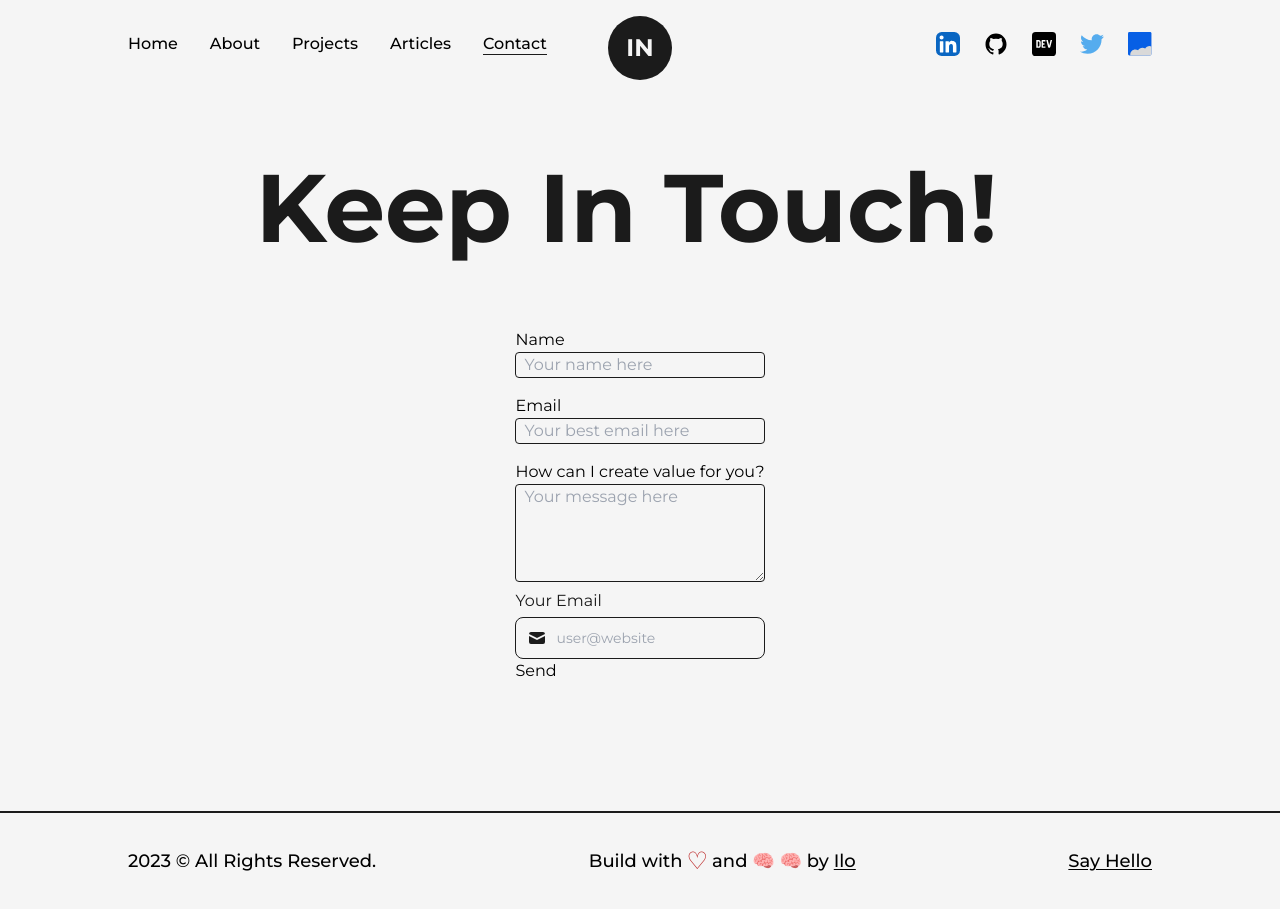
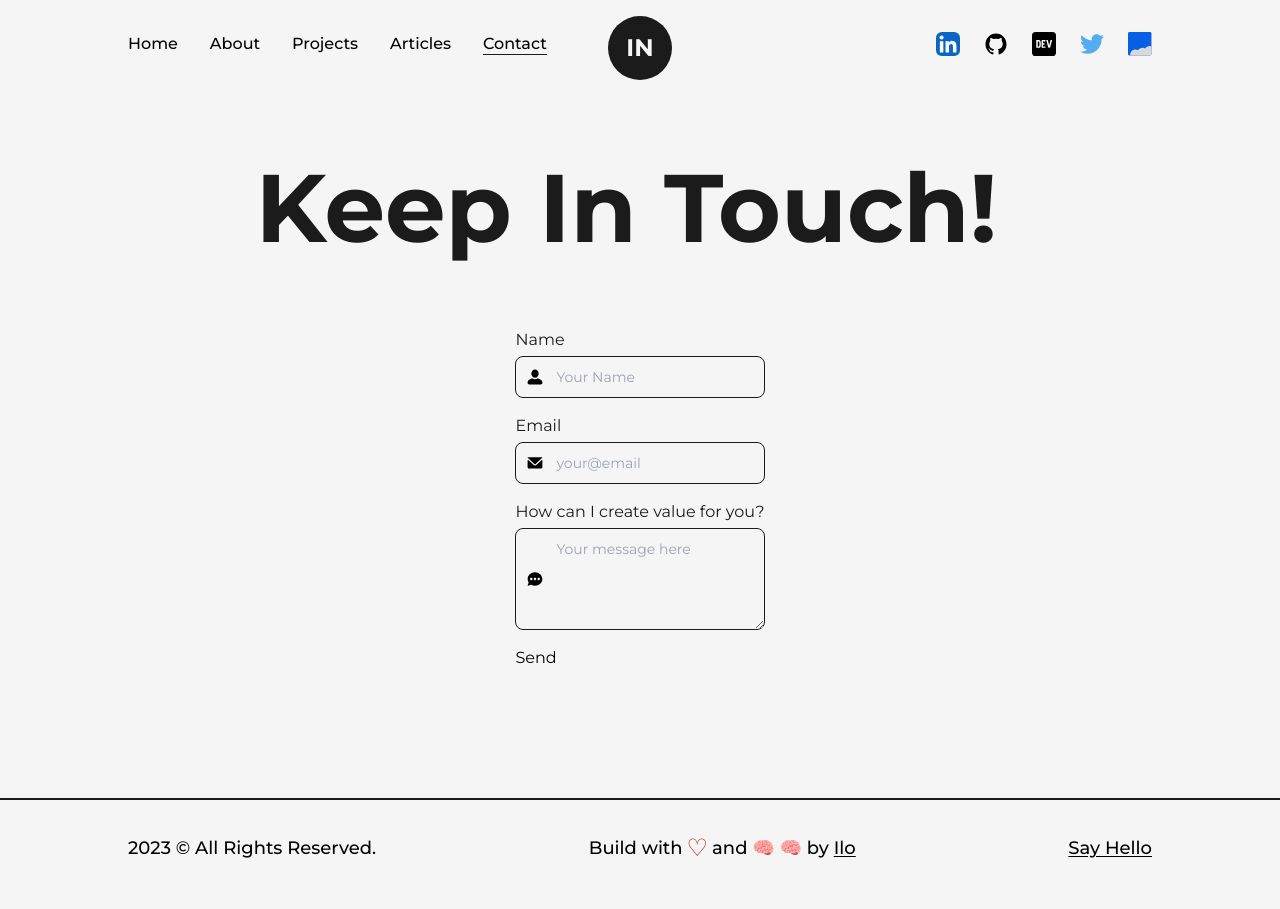
Before and after one commit to ilonavarro/portfolioCopy, a Next.js app: page /contact in a window 1280 px wide. Built offline with nearby package versions, Linux system fonts and the light colour scheme.

Commit message:
updates and building contact page

```diff
--- a/src/app/contact/page.js
+++ b/src/app/contact/page.js
@@ -14,64 +14,95 @@ export default function Contact() {
         <div className='flex flex-col items-center'>
           <form>
             <div className='w-full flex flex-col pb-4'>
-              <label htmlFor='name'>Name</label>
-              <input
-                type='text'
-                name='name'
-                id='name'
-                placeholder='Your name here'
-                className='border border-solid border-dark rounded px-2 bg-light w-full'
-              />
-            </div>
-            <div className='w-full flex flex-col pb-4'>
-              <label htmlFor='email'>Email</label>
-              <input
-                type='email'
-                name='email'
-                id='email'
-                placeholder='Your best email here'
-                className='border border-solid border-dark rounded px-2 bg-light w-full'
-              />
-            </div>
-            <label htmlFor='message'>How can I create value for you?</label>
-            <div>
-              <textarea
-                rows={4}
-                name='message'
-                placeholder='Your message here'
-                className='border border-solid border-dark rounded px-2 bg-light w-full'
-              />
-            </div>
-
               <label
-              htmlFor='email'
+                htmlFor='name'
                 // class='block mb-2 text-sm font-medium text-gray-900 dark:text-white'
                 className='block mb-1 text-dark'
               >
-              Your Email
+                Name
               </label>
               <div className='relative'>
                 <div className='absolute inset-y-0 left-0 flex items-center pl-3 pointer-events-none'>
                   <svg
-                  aria-hidden='true'
-                  // class='w-5 h-5 text-gray-500 dark:text-gray-400'
-                  className='w-5 h-5 text-dark'
-                  fill='currentColor'
-                  viewBox='0 0 20 20'
                     xmlns='http://www.w3.org/2000/svg'
+                    xmlSpace='preserve'
+                    viewBox='0 0 52 52'
+                    width='1em'
+                    height='1em'
                   >
-                  <path d='M2.003 5.884L10 9.882l7.997-3.998A2 2 0 0016 4H4a2 2 0 00-1.997 1.884z'></path>
-                  <path d='M18 8.118l-8 4-8-4V14a2 2 0 002 2h12a2 2 0 002-2V8.118z'></path>
+                    <path d='M50 43v2.2c0 2.6-2.2 4.8-4.8 4.8H6.8C4.2 50 2 47.8 2 45.2V43c0-5.8 6.8-9.4 13.2-12.2l.6-.3c.5-.2 1-.2 1.5.1 2.6 1.7 5.5 2.6 8.6 2.6s6.1-1 8.6-2.6c.5-.3 1-.3 1.5-.1l.6.3C43.2 33.6 50 37.1 50 43zM26 2c6.6 0 11.9 5.9 11.9 13.2S32.6 28.4 26 28.4s-11.9-5.9-11.9-13.2S19.4 2 26 2z' />
                   </svg>
                 </div>
                 <input
                   type='text'
-                id='email'
+                  id='name'
+                  placeholder='Your Name'
                   // class='bg-gray-50 border border-gray-300 text-gray-900 text-sm rounded-lg focus:ring-blue-500 focus:border-blue-500 block w-full pl-10 p-2.5  dark:bg-gray-700 dark:border-gray-600 dark:placeholder-gray-400 dark:text-white dark:focus:ring-blue-500 dark:focus:border-blue-500'
                   className='border border-dark bg-light text-dark text-sm rounded-lg
                 block w-full pl-10 p-2.5'
-                placeholder='user@website'
                 />
+              </div>
+              <label
+                htmlFor='email'
+                // class='block mb-2 text-sm font-medium text-gray-900 dark:text-white'
+                className='block mb-1 mt-4 text-dark'
+              >
+                Email
+              </label>
+              <div className='relative'>
+                <div className='absolute inset-y-0 left-0 flex items-center pl-3 pointer-events-none'>
+                  <svg
+                    xmlns='http://www.w3.org/2000/svg'
+                    xmlSpace='preserve'
+                    viewBox='0 0 52 52'
+                    width='1em'
+                    height='1em'
+                  >
+                    <path d='M24.9 30.1c.6.6 1.5.6 2.1 0l22.6-21c.4-.8.3-2.1-1.3-2.1l-44.7.1c-1.2 0-2.2 1.1-1.3 2.1l22.6 20.9z' />
+                    <path d='M50 17.3c0-1-1.2-1.6-2-.9L30.3 32.7c-1.2 1.1-2.7 1.7-4.3 1.7s-3.1-.6-4.3-1.6L4.1 16.4c-.8-.7-2-.2-2 .9C2 17 2 40 2 40c0 2.2 1.8 4 4 4h40c2.2 0 4-1.8 4-4V17.3z' />
+                  </svg>
+                </div>
+                <input
+                  type='email'
+                  id='email'
+                  placeholder='your@email'
+                  // class='bg-gray-50 border border-gray-300 text-gray-900 text-sm rounded-lg focus:ring-blue-500 focus:border-blue-500 block w-full pl-10 p-2.5  dark:bg-gray-700 dark:border-gray-600 dark:placeholder-gray-400 dark:text-white dark:focus:ring-blue-500 dark:focus:border-blue-500'
+                  className='border border-dark bg-light text-dark text-sm rounded-lg
+                block w-full pl-10 p-2.5'
+                />
+              </div>
+
+              {/* textarea */}
+              <label
+                htmlFor='message'
+                // class='block mb-2 text-sm font-medium text-gray-900 dark:text-white'
+                className='block mb-1 mt-4 text-dark'
+              >
+                How can I create value for you?
+              </label>
+              <div className='relative'>
+                <div className='absolute inset-y-0 left-0 flex items-center pl-3 pointer-events-none'>
+                  <svg
+                    xmlns='http://www.w3.org/2000/svg'
+                    xmlSpace='preserve'
+                    viewBox='0 0 52 52'
+                    width='1em'
+                    height='1em'
+                  >
+                    <path d='M26 4C12.7 4 2.1 13.8 2.1 25.9c0 3.8 1.1 7.4 2.9 10.6.3.5.4 1.1.2 1.7l-3.1 8.5c-.3.8.5 1.5 1.3 1.3l8.6-3.3c.5-.2 1.1-.1 1.7.2 3.6 2 7.9 3.2 12.5 3.2C39.3 48 50 38.3 50 26.1 49.9 13.8 39.2 4 26 4zM14 30c-2.2 0-4-1.8-4-4s1.8-4 4-4 4 1.8 4 4-1.8 4-4 4zm12 0c-2.2 0-4-1.8-4-4s1.8-4 4-4 4 1.8 4 4-1.8 4-4 4zm12 0c-2.2 0-4-1.8-4-4s1.8-4 4-4 4 1.8 4 4-1.8 4-4 4z' />
+                  </svg>
+                </div>
+                <textarea
+                  rows={4}
+                  id='message'
+                  placeholder='Your message here'
+                  // class='bg-gray-50 border border-gray-300 text-gray-900 text-sm rounded-lg focus:ring-blue-500 focus:border-blue-500 block w-full pl-10 p-2.5  dark:bg-gray-700 dark:border-gray-600 dark:placeholder-gray-400 dark:text-white dark:focus:ring-blue-500 dark:focus:border-blue-500'
+                  className='border border-dark bg-light text-dark text-sm rounded-lg
+                block w-full pl-10 p-2.5'
+                />
+              </div>
+
+              {/* end textarea */}
             </div>
 
             <button type='submit'>Send</button>
```
Also changed, not shown: 1 other file (tests, documents, lock files or other folders). Lines whose indentation alone changed are shown as unchanged.
